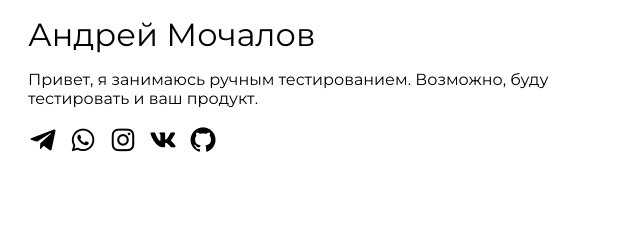
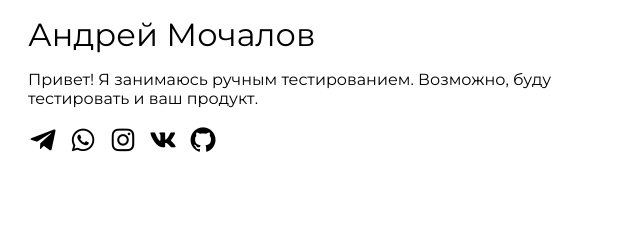
Before and after one commit to jimbostoun/CV, a plain HTML site: page index.html in a window 1280 px wide. Shown: the part 348-588 px from the top of the page, 12-652 px from the left. Drawn offline with nearby package versions, Linux system fonts and the light colour scheme.

Commit message:
Add files via upload

```diff
--- a/index.html
+++ b/index.html
@@ -43,7 +43,7 @@
         <h1 class="hero__title">QA-engineer</h1>
         <h2 class="hero__subtitle">Андрей Мочалов</h2>
         <p class="hero__description">
-          Привет, я занимаюсь ручным тестированием. Возможно, буду тестировать и ваш продукт.
+          Привет! Я занимаюсь ручным тестированием. Возможно, буду тестировать и ваш продукт.
         </p>
 
 
```
